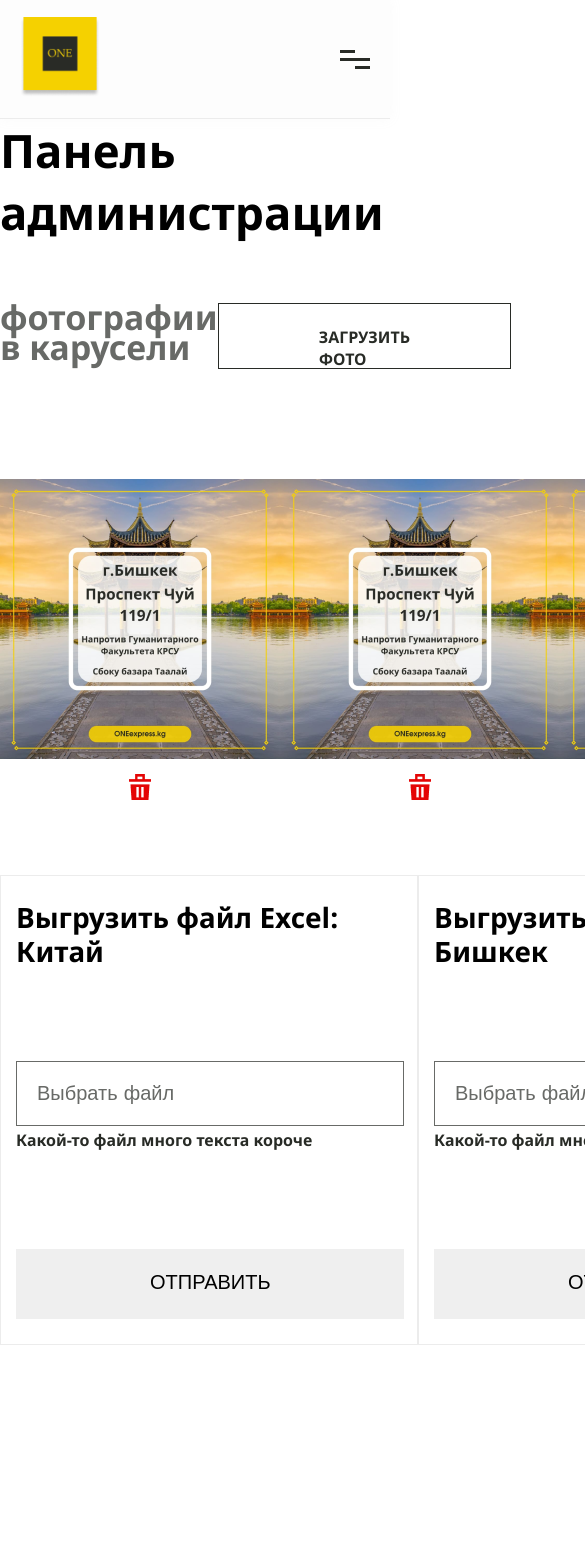
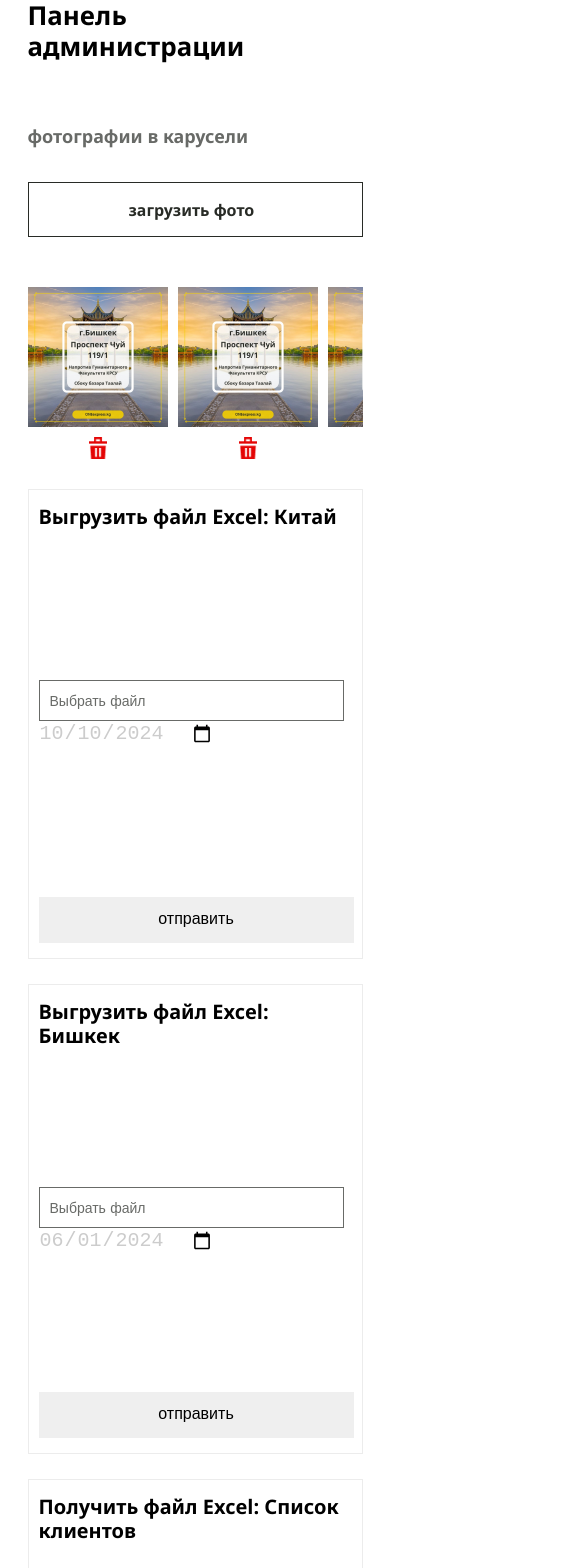
Before and after one commit to forfrontjs/one-express, a React (Vite) app: page /admin in a window 390 px wide. Shown: the top 1568 px of the page, 585 px wide, since content can reach past the window. Before the commit the page ends 1345 px from the top, so only its background shows below. Built offline with nearby package versions, Linux system fonts and the light colour scheme; some icons are missing.

Commit message:
admin adaptive finished 100%

```diff
--- a/src/App.tsx
+++ b/src/App.tsx
@@ -12,9 +12,9 @@ export const App = () => {
       <Routes>
         <Route path="/" element={<Layout />}>
           <Route path="/" element={<Home />} />
-          <Route path="/admin" element={<Admin />} />
           <Route path="/login" element={<Login/>}/>
         </Route>
+          <Route path="/admin" element={<Admin />} />
       </Routes>
     </>
   );
--- a/src/pages/Admin/Admin.module.scss
+++ b/src/pages/Admin/Admin.module.scss
@@ -16,6 +16,7 @@
         &__photos{
             display: flex;
             justify-content: space-between;
+            overflow-x: scroll;
             &__photo{
                 display: flex;
                 align-items: center;
@@ -80,7 +81,7 @@
                 font-size: 28px;
                 line-height: 120%;
             }
-            input{
+            input:nth-child(1){
                display: none;
             }
             &__label{
@@ -125,3 +126,93 @@
     }
 }
 }
+
+@media(min-width: 375px) and (max-width: 767px){
+    .container{
+        width: 335px;
+
+        .admin__box{
+            row-gap: 30px;
+            h1{
+                font-size: 26px;
+                line-height: 120%;
+                width: 219px;
+            }
+
+
+            &__carousel{
+                row-gap: 50px;
+                &__photos{
+                    display: flex;
+                    column-gap: 10px;
+                    &__photo{
+                        img{
+                            width: 140px;
+                            height: 140px;
+                            margin-bottom: 10px;
+                        }
+                        button{
+                            height: 22px;
+                            img{
+                                width: 18px;
+                                height: 22px;
+                            }
+                        }
+                    }
+                }
+            }
+
+
+            &__upload{
+                display: flex;
+                flex-wrap: wrap;
+
+                p{
+                    font-weight: 400;
+                    font-size: 18px;
+                    margin: 30px 0;
+                }
+                &__btn{
+                    width: 335px;
+                    height: 55px;
+                    font-weight: 500;
+                    font-size: 16px;
+                    text-transform: lowercase;
+                    padding: 16px 100px;
+
+                }
+            }
+            .cards{
+                display: flex;
+                flex-wrap: wrap;
+                row-gap: 25px;
+                &__card{
+                    width: 335px;
+                    padding: 15px 10px;
+                    h2{
+                        font-size: 20px;
+                    }
+
+                    &__label{
+                        width: 305px;
+                        height: 41px;
+                        padding: 12px 10px;
+                        font-size: 14px;
+
+                        p{
+                            font-size: 14px;
+                        }
+                    }
+
+                    button{
+                        width: 315px;
+                        height: 46px;
+                        padding: 0;
+                        font-size: 16px;
+                        text-transform: lowercase;
+                    }
+                }
+            }
+        }
+    }
+}
--- a/src/pages/Admin/Admin.tsx
+++ b/src/pages/Admin/Admin.tsx
@@ -14,7 +14,10 @@ export const Admin = () => {
               id="file-upload"
               className={styles.admin__box__upload__photo}
             />
-            <label htmlFor="file-upload" className={styles.admin__box__upload__btn}>
+            <label
+              htmlFor="file-upload"
+              className={styles.admin__box__upload__btn}
+            >
               Загрузить фото
             </label>
           </div>
@@ -56,7 +59,12 @@ export const Admin = () => {
               >
                 Выбрать файл
               </label>
-              <p>Какой-то файл много текста короче</p>
+              <input
+                type="date"
+                value="2024-10-10"
+                min="2024-10-10"
+                // max="2018-12-31"
+              />
             </div>
             <button>Отправить</button>
           </div>
@@ -70,7 +78,7 @@ export const Admin = () => {
               >
                 Выбрать файл
               </label>
-              <p>Какой-то файл много текста короче</p>
+              <input type="date" value="2024-06-01" />
             </div>
             <button>Отправить</button>
           </div>
```
Also changed, not shown: 1 other file (tests, documents, lock files or other folders).
